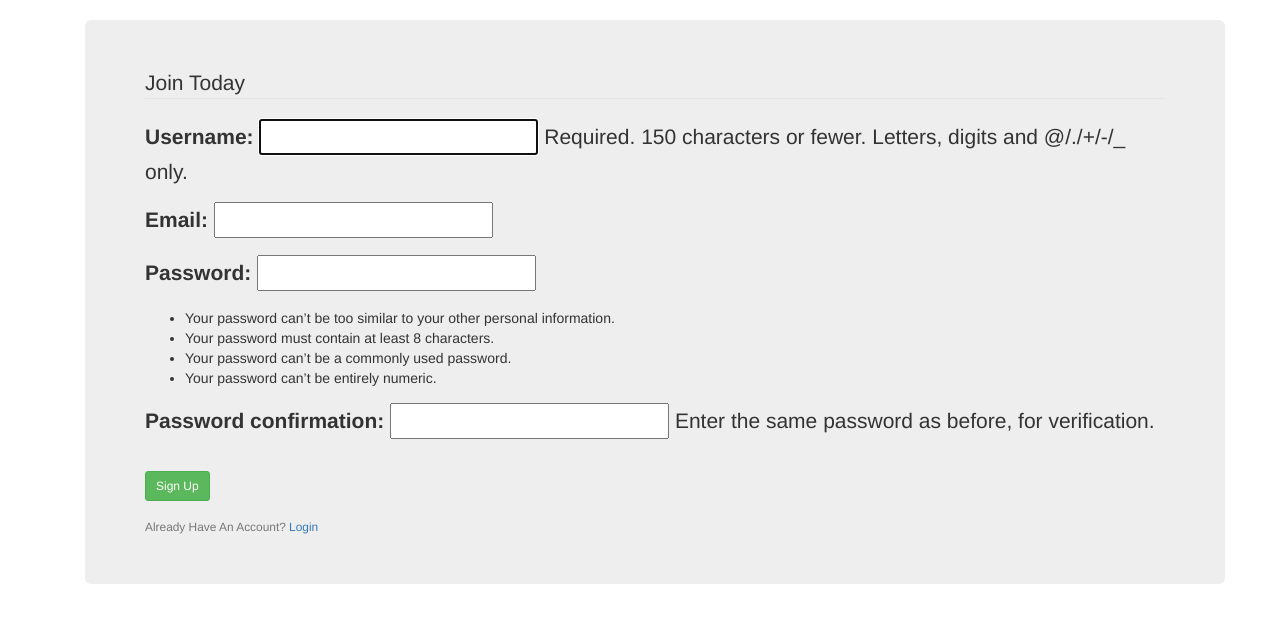
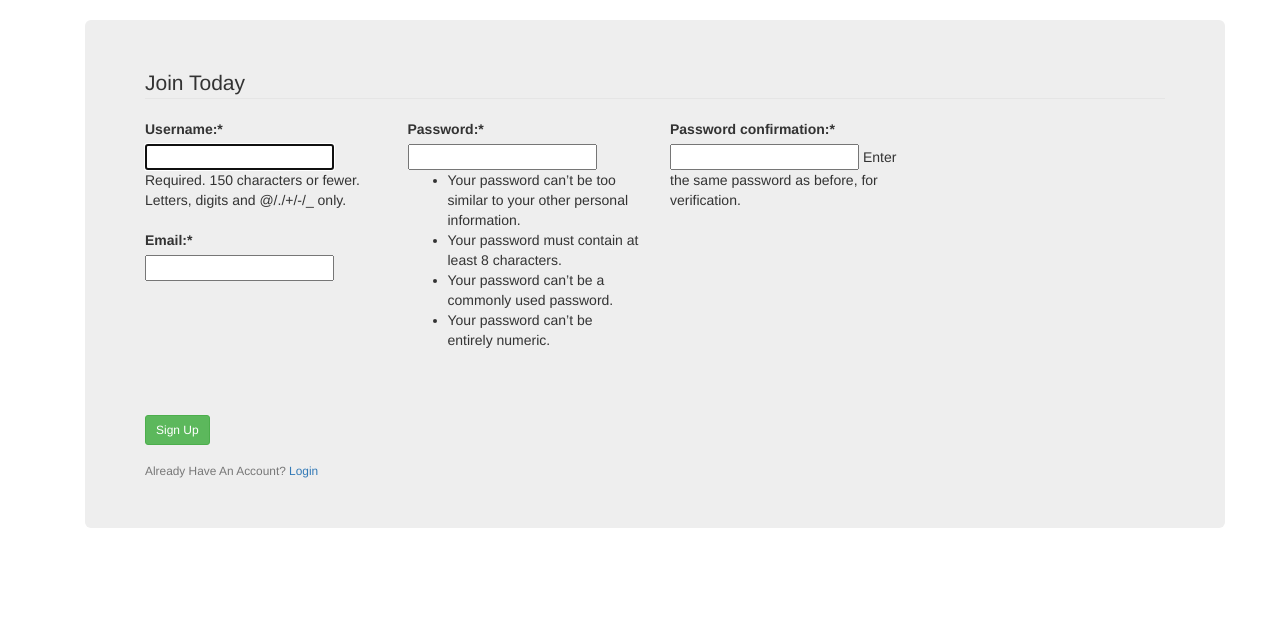
Before and after one commit to hann1010/simpleforum_test, a Django app: page /register/ in a window 1280 px wide. Shown: the part 52-675 px from the top of the page. Run offline with Django 3.2, Linux system fonts and the light colour scheme; some libraries are stand-ins or nearby versions.

Commit message:
fixed register form

```diff
--- a/users/templates/users/register.html
+++ b/users/templates/users/register.html
@@ -7,7 +7,32 @@
                 {% csrf_token %}
                 <fieldset class="form-group">
                     <legend class="border-bottom mb-4">Join Today</legend>
-                    {{ form.as_p }}
+
+                    <div class="row">
+                        <div class="col-sm-3">
+                            <label>Username:*</label><br>
+                            {{ form.username }}
+                            {{ form.username.help_text }}
+                            {{ form.username.errors }} <br><br>
+                            <label>Email:*</label><br>
+                            {{ form.email }}
+                            {{ form.email.errors }} <br><br>
+                        </div>
+                        <div class="col-sm-3">
+                            <label>Password:*</label><br>
+                            {{ form.password1 }}
+                            {{ form.password1.help_text }}
+                            {{ form.password1.errors }} <br><br>
+
+                        </div>
+                        <div class="col-sm-3">
+                            <label>Password confirmation:*</label><br>
+                            {{ form.password2 }}
+                            {{ form.password2.help_text }}
+                            {{ form.password2.errors }} <br><br>
+                            <br>
+                        </div>
+                    </div>
                 </fieldset>
                 <div class="form-group">
                     <button class="btn btn-success btn-sm mt-1 mb-1" type="submit">Sign Up</button>
```
Also changed, not shown: db.sqlite3.
